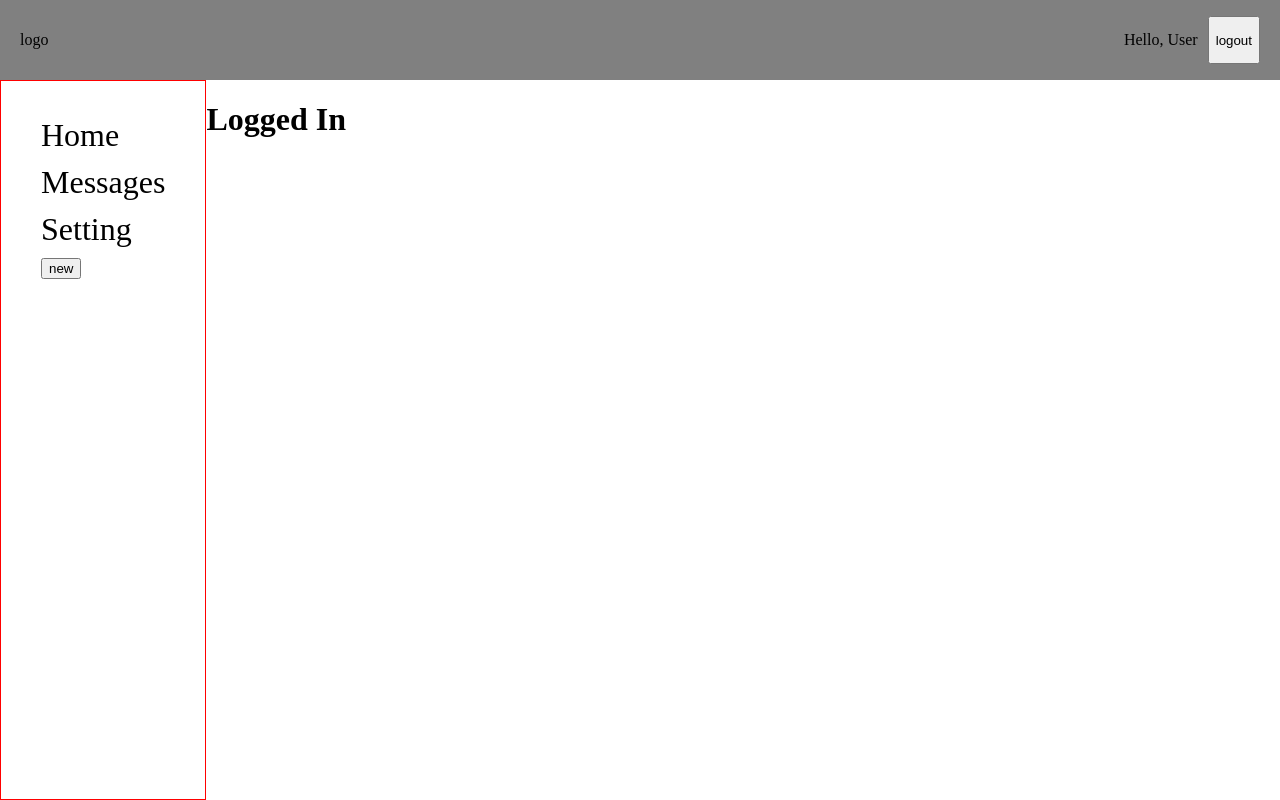
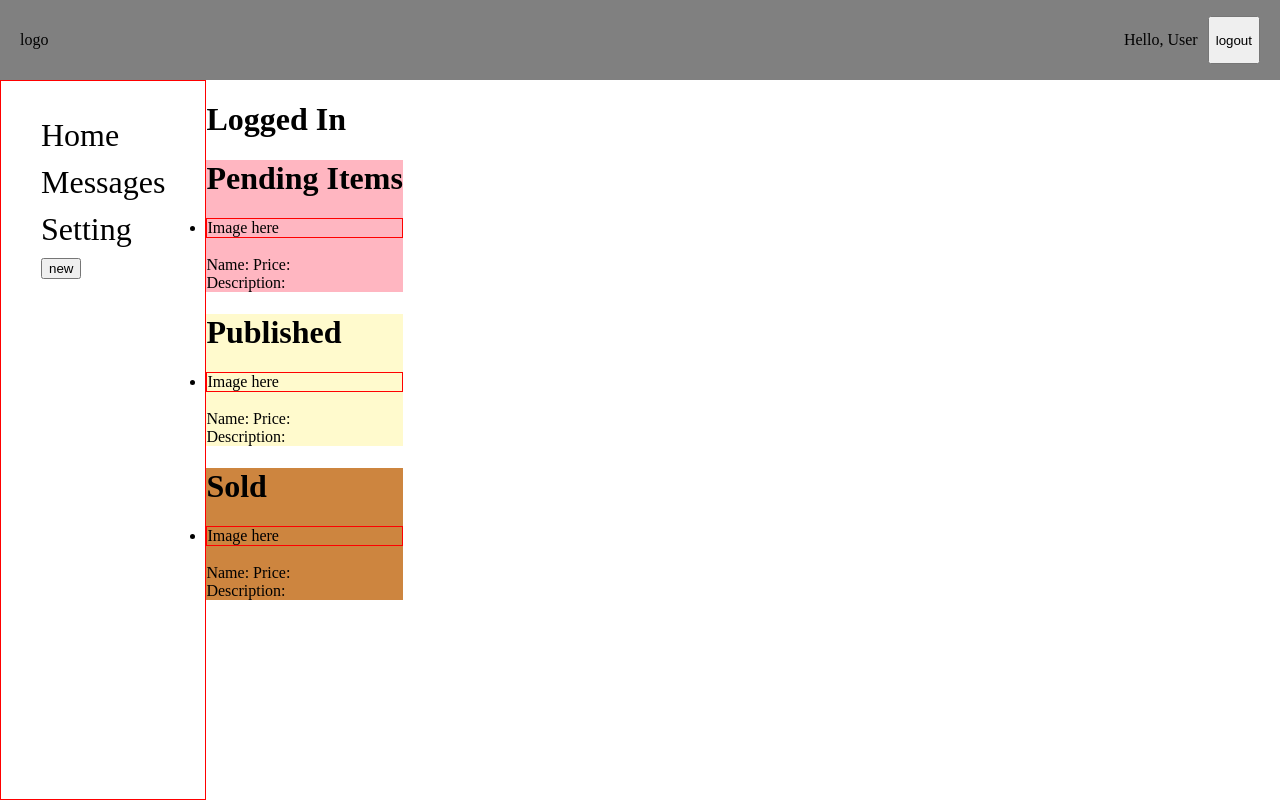
Before and after one commit to ArthurL808/consume-more-stuff, a React (Create React App) app: page / in a window 1280 px wide. Both pictures are taken after a click on the button "login". Built offline with nearby package versions, Linux system fonts and the light colour scheme.

Commit message:
creating auth home body view

```diff
--- /dev/null
+++ b/src/Components/Auth/Auth.jsx
@@ -0,0 +1,20 @@
+import React, { Component } from "react";
+import styles from "./Auth.module.scss";
+import AuthHome from "../AuthHome";
+
+class Auth extends Component {
+  state = {};
+  render() {
+    return (
+      <>
+        <div className={styles.auth_page}>
+          <h1>Logged In</h1>
+
+          <AuthHome></AuthHome>
+        </div>
+      </>
+    );
+  }
+}
+
+export default Auth;
--- /dev/null
+++ b/src/Components/Auth/Auth.module.scss
@@ -0,0 +1,3 @@
+// .auth_page {
+//   background-color: lightpink;
+// }
--- /dev/null
+++ b/src/Components/Auth/index.js
@@ -0,0 +1,2 @@
+import Auth from "./Auth";
+export default Auth;
--- /dev/null
+++ b/src/Components/AuthHome/AuthHome.jsx
@@ -0,0 +1,68 @@
+import React, { Component } from "react";
+import styles from "./AuthHome.module.scss";
+
+class AuthHome extends Component {
+  constructor() {
+    super();
+    this.state = {};
+  }
+
+  render() {
+    return (
+      <>
+        <div className={styles.auth_home}>
+          <div className={styles.auth_home_pending}>
+            <h1>Pending Items</h1>
+            <ul>
+              <li>
+                <div className={styles.pending_image}>Image here</div>
+                <br />
+                Name: Price: <br />
+                Description: <br />
+              </li>
+              {/* ONCE SEEDS ARE DONE I CAN WORK ON THIS I THINKKKKKKKKK
+
+              {this.props.items.map(item => {
+              return (
+                <Item
+                  key={item.id}
+                  name={item.name}
+                  description={item.description}
+                  price={item.price}
+                />
+              );
+            })} */}
+            </ul>
+          </div>
+
+          <div className={styles.auth_home_published}>
+            <h1>Published</h1>
+
+            <ul>
+              <li>
+                <div className={styles.published_image}>Image here</div>
+                <br />
+                Name: Price: <br />
+                Description: <br />
+              </li>
+            </ul>
+          </div>
+
+          <div className={styles.auth_home_sold}>
+            <h1>Sold</h1>
+            <ul>
+              <li>
+                <div className={styles.sold_image}>Image here</div>
+                <br />
+                Name: Price: <br />
+                Description: <br />
+              </li>
+            </ul>
+          </div>
+        </div>
+      </>
+    );
+  }
+}
+
+export default AuthHome;
--- /dev/null
+++ b/src/Components/AuthHome/AuthHome.module.scss
@@ -0,0 +1,20 @@
+.auth_home {
+  .auth_home_pending {
+    background-color: lightpink;
+    .pending_image {
+      border: red solid 1px;
+    }
+  }
+  .auth_home_published {
+    background-color: lemonchiffon;
+    .published_image {
+      border: red solid 1px;
+    }
+  }
+  .auth_home_sold {
+    background-color: peru;
+    .sold_image {
+      border: red solid 1px;
+    }
+  }
+}
--- /dev/null
+++ b/src/Components/AuthHome/index.js
@@ -0,0 +1,2 @@
+import AuthHome from "./AuthHome";
+export default AuthHome;
--- a/src/Components/MainBody/MainBody.jsx
+++ b/src/Components/MainBody/MainBody.jsx
@@ -1,20 +1,15 @@
-import React from 'react';
-import styles from './MainBody.module.scss'
-
+import React from "react";
+import styles from "./MainBody.module.scss";
+import Auth from "../Auth";
 // IMPORT ALL BODY COMPOENENTS HERE
 
 const MainBody = ({ isAuth }) => {
-    return (
-        <div className={styles.main_body}>
-            {/*ALL CONTENT FOR THE BODY SECTION GOES HERE*/}
-            {isAuth ?
-                <h1>Logged In</h1>
-                :
-                <h1>Logged Out</h1>
-            }
-
-        </div>
-    )
-}
+  return (
+    <div className={styles.main_body}>
+      {/*ALL CONTENT FOR THE BODY SECTION GOES HERE*/}
+      {isAuth ? <Auth></Auth> : <h1>Logged Out</h1>}
+    </div>
+  );
+};
 
 export default MainBody;
```
